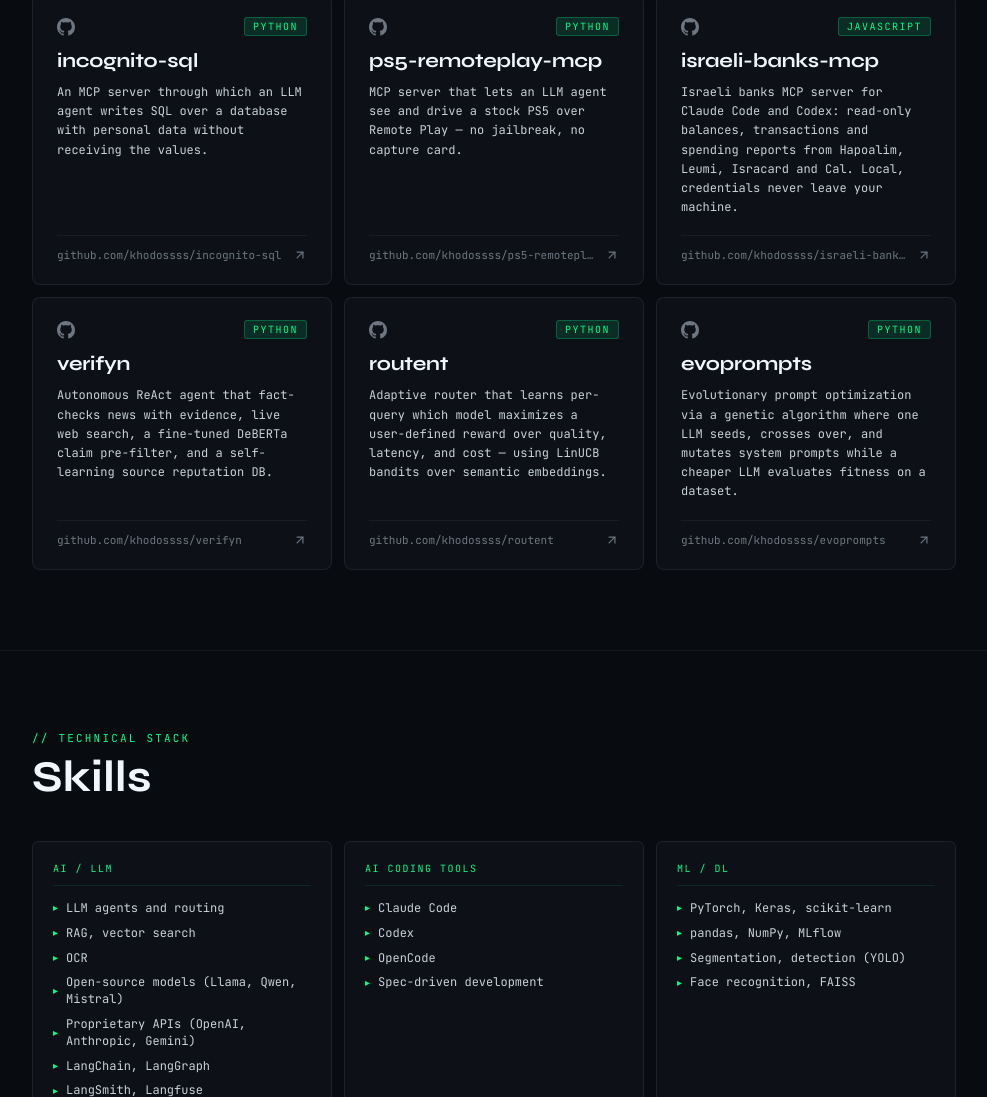
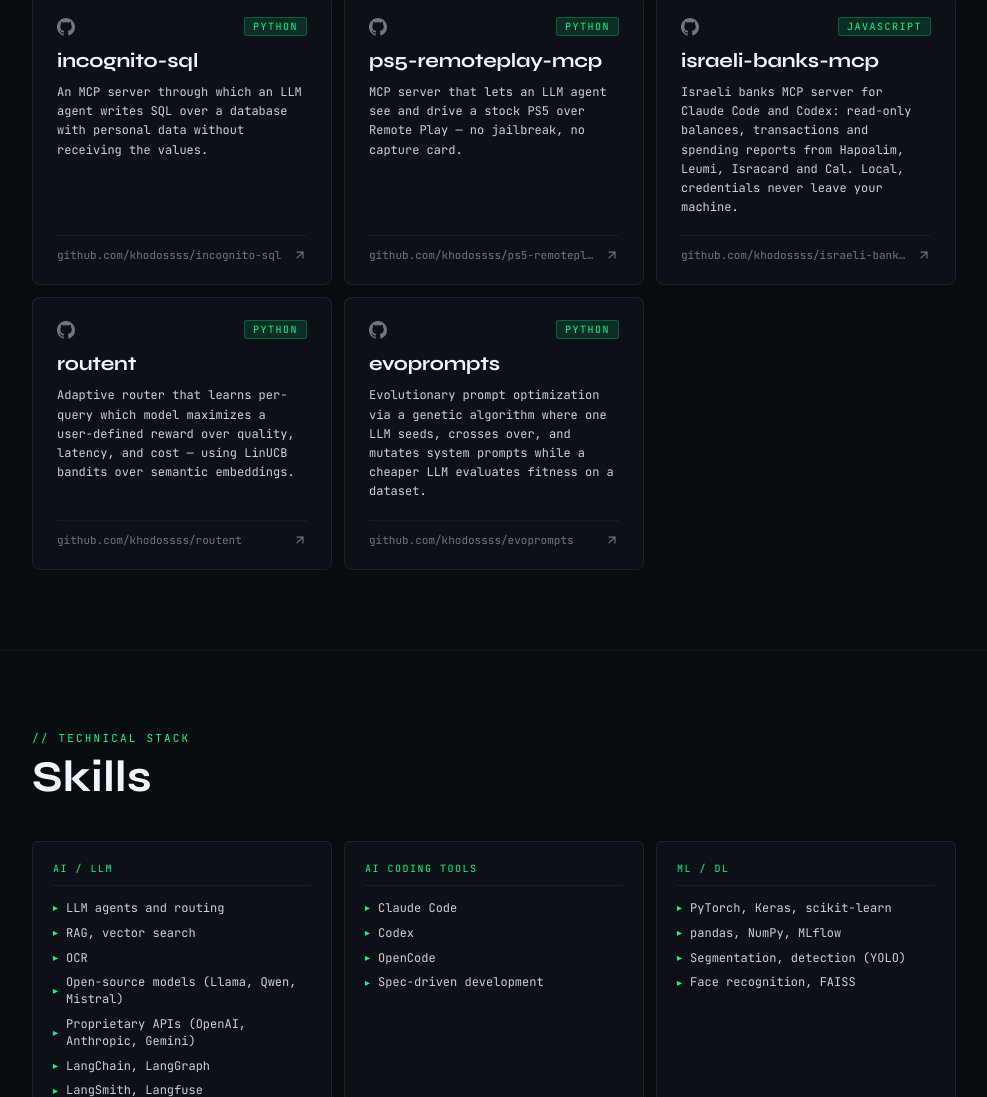
Before and after one commit to khodossss/khodossss.github.io, a plain HTML site: page index.html in a window 1280 px wide. Shown: the part 3422-4519 px from the top of the page, without its empty margins (122-1109 px from the left). Drawn offline with Linux system fonts and the light colour scheme.

Commit message:
Drop verifyn from projects
Co-Authored-By: Claude Opus 5.5 <noreply@anthropic.com>

```diff
--- a/index.html
+++ b/index.html
@@ -273,19 +273,6 @@
       </div>
     </a>
 
-    <a class="project-card" href="https://github.com/khodossss/verifyn" target="_blank" rel="noopener noreferrer">
-      <div class="project-head">
-        <span class="project-icon"><svg width="18" height="18" viewBox="0 0 24 24" fill="currentColor" aria-hidden="true"><use href="#gh"/></svg></span>
-        <span class="project-lang">Python</span>
-      </div>
-      <div class="project-name">verifyn</div>
-      <div class="project-desc">Autonomous ReAct agent that fact-checks news with evidence, live web search, a fine-tuned DeBERTa claim pre-filter, and a self-learning source reputation DB.</div>
-      <div class="project-link">
-        <span>github.com/khodossss/verifyn</span>
-        <svg class="project-arrow" viewBox="0 0 24 24" fill="none" stroke="currentColor" stroke-width="2" stroke-linecap="round" stroke-linejoin="round" aria-hidden="true"><path d="M7 17L17 7"/><path d="M7 7h10v10"/></svg>
-      </div>
-    </a>
-
     <a class="project-card" href="https://github.com/khodossss/routent" target="_blank" rel="noopener noreferrer">
       <div class="project-head">
         <span class="project-icon"><svg width="18" height="18" viewBox="0 0 24 24" fill="currentColor" aria-hidden="true"><use href="#gh"/></svg></span>
```
